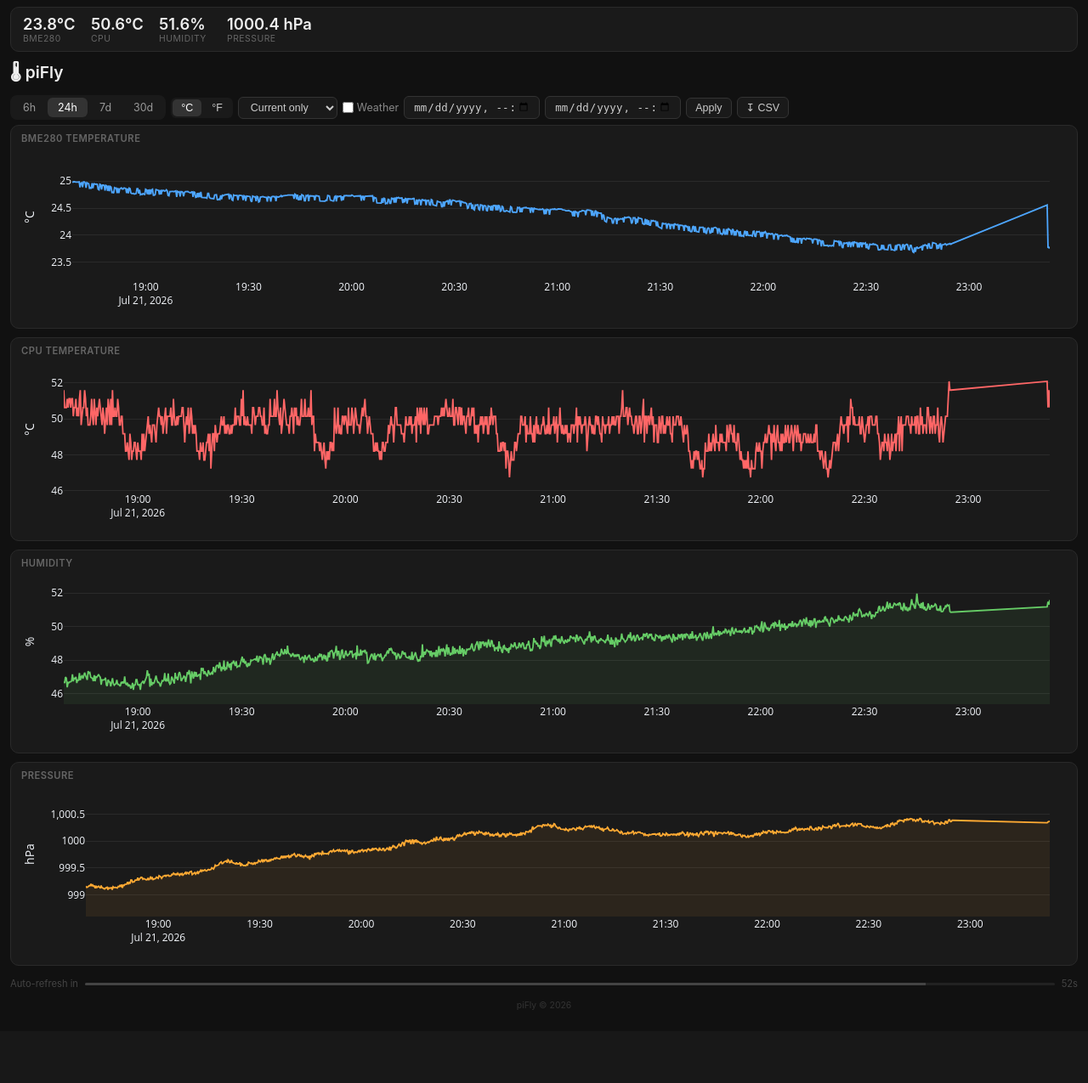
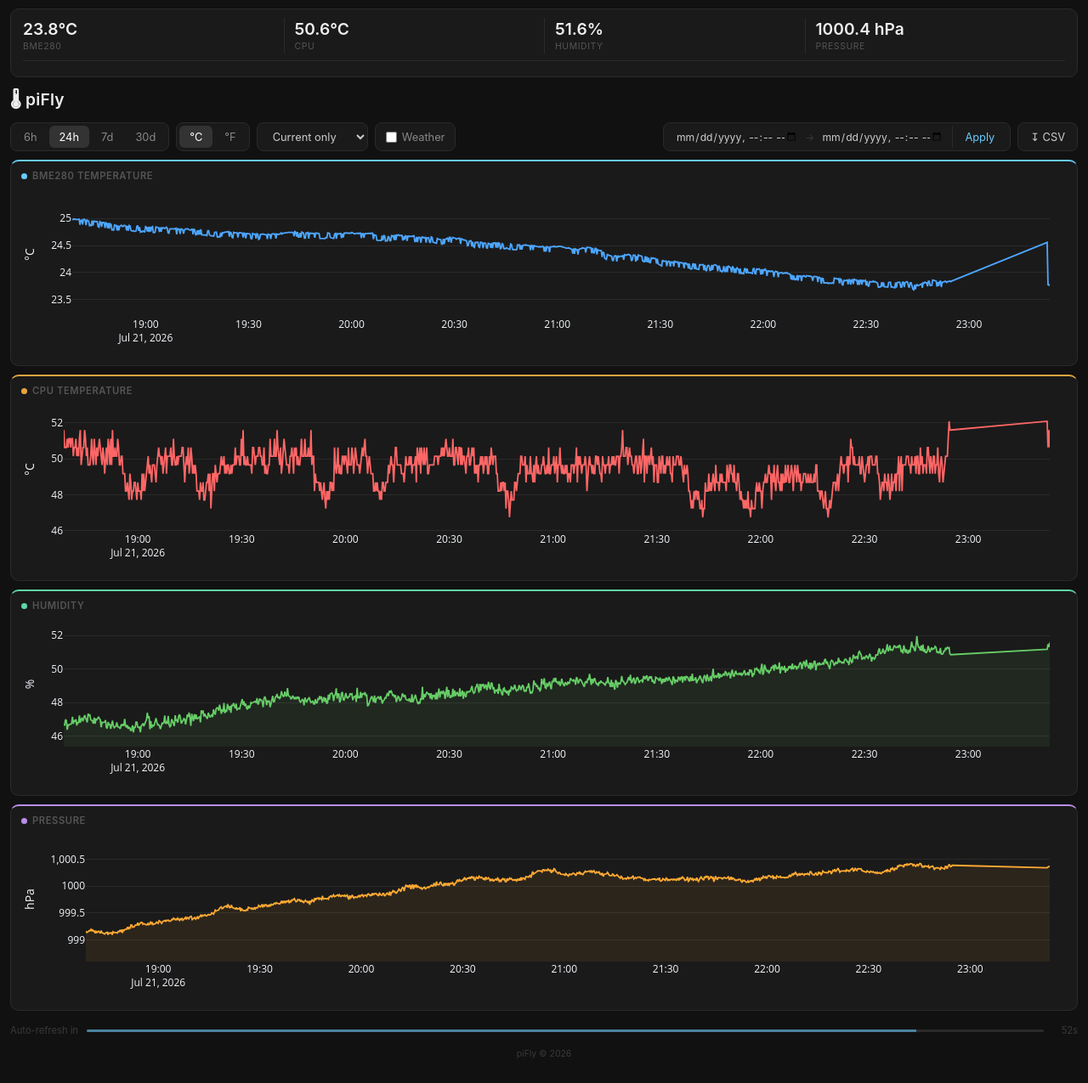
Before and after one commit to DarkBenky/piFly, a Flask app: page / in a window 1280 px wide. Shown: the whole page at 85% size. Before the commit the page ends 1189 px from the top, so only its background shows below. Run offline with Flask 3, Linux system fonts and the light colour scheme; data comes from the database, SQL or seed files in the repository; parts of the project's set-up code (start-up, migrations or seed data) failed here and were passed over; some libraries are stand-ins or nearby versions.

Commit message:
Refactor dashboard CSS with CSS custom properties, improve layout and accessibility

```diff
--- a/services/temperature/templates/dashboard.html
+++ b/services/temperature/templates/dashboard.html
@@ -9,78 +9,194 @@
   <script src="https://cdn.plot.ly/plotly-3.0.1.min.js"></script>
   <style>
     * { box-sizing: border-box; margin: 0; padding: 0; }
+
+    :root {
+      --bg: #111;
+      --panel: #1a1a1a;
+      --panel-hover: #232323;
+      --border: #2a2a2a;
+      --border-hover: #3a3a3a;
+      --text: #ccc;
+      --text-bright: #eee;
+      --text-dim: #888;
+      --text-faint: #555;
+      --text-ghost: #3a3a3a;
+      --accent: #6cf;
+
+      --radius: 8px;
+      --radius-sm: 6px;
+      --ctrl-h: 34px;
+      --gap: 8px;
+
+      --c-bme: #6cf;
+      --c-cpu: #e8a33d;
+      --c-hum: #5fd6a8;
+      --c-pres: #b98ee8;
+    }
+
     body {
       font-family: -apple-system, BlinkMacSystemFont, "Segoe UI", Roboto, sans-serif;
-      background: #111; color: #ccc; padding: 8px 12px 24px;
+      background: var(--bg); color: var(--text);
+      padding: 10px 12px 28px;
     }
-    a { color: #6cf; text-decoration: none; }
+    a { color: var(--accent); text-decoration: none; }
 
+    :focus-visible {
+      outline: 2px solid var(--accent);
+      outline-offset: 2px;
+      border-radius: var(--radius-sm);
+    }
+
+    /* ---------- banner ---------- */
     .banner {
-      display: flex; gap: 10px; flex-wrap: wrap; align-items: center;
-      background: #1a1a1a; border: 1px solid #2a2a2a;
-      border-radius: 10px; padding: 8px 14px; margin-bottom: 10px;
-      font-size: 0.85rem;
+      display: grid;
+      grid-template-columns: repeat(4, 1fr);
+      background: var(--panel); border: 1px solid var(--border);
+      border-radius: 10px; padding: 10px 14px; margin-bottom: 12px;
     }
-    .banner .item { display: flex; flex-direction: column; min-width: 70px; }
-    .banner .item .val { font-size: 1.15rem; font-weight: 600; color: #eee; }
-    .banner .item .lbl { font-size: 0.65rem; text-transform: uppercase; color: #666; letter-spacing: 0.5px; }
-    .banner .spacer { flex: 1; }
-    .banner .age { font-size: 0.7rem; color: #555; }
+    .banner .item {
+      display: flex; flex-direction: column; gap: 2px;
+      padding: 2px 12px;
+      border-left: 1px solid var(--border);
+    }
+    .banner .item:first-child { border-left: none; padding-left: 0; }
+    .banner .item .val { font-size: 1.2rem; font-weight: 600; color: var(--text-bright); line-height: 1.2; }
+    .banner .item .lbl { font-size: 0.65rem; text-transform: uppercase; color: var(--text-faint); letter-spacing: 0.6px; }
+    .banner .age {
+      grid-column: 1 / -1;
+      text-align: right; font-size: 0.68rem; color: var(--text-ghost);
+      margin-top: 8px; padding-top: 8px; border-top: 1px solid var(--border);
+    }
+    .banner .empty { grid-column: 1 / -1; color: var(--text-faint); font-size: 0.85rem; padding: 4px 0; }
 
+    /* ---------- topbar ---------- */
     .topbar {
       display: flex; align-items: baseline; justify-content: space-between;
-      flex-wrap: wrap; gap: 6px; margin-bottom: 6px;
+      flex-wrap: wrap; gap: 6px; margin-bottom: 8px;
     }
-    .topbar h1 { font-size: 1.2rem; font-weight: 600; color: #eee; }
+    .topbar h1 { font-size: 1.2rem; font-weight: 600; color: var(--text-bright); letter-spacing: 0.2px; }
 
+    /* ---------- toolbar ---------- */
     .toolbar {
-      display: flex; flex-wrap: wrap; gap: 6px; align-items: center;
-      margin: 8px 0 6px;
+      display: flex; flex-wrap: wrap; gap: var(--gap); align-items: center;
+      margin: 8px 0 10px;
     }
-    .toolbar nav {
-      display: flex; gap: 2px;
-      background: #1a1a1a; border-radius: 8px; padding: 3px;
+
+    /* every direct control shares the same height, radius and border */
+    .toolbar nav,
+    .toolbar .toggle,
+    .toolbar select,
+    .toolbar button,
+    .toolbar label.check,
+    .toolbar .range-group {
+      height: var(--ctrl-h);
+      box-sizing: border-box;
+      background: var(--panel);
+      border: 1px solid var(--border);
+      border-radius: var(--radius);
     }
+
+    .toolbar nav { display: flex; gap: 2px; padding: 3px; }
     .toolbar nav a {
-      color: #999; text-decoration: none; font-size: 0.78rem;
-      padding: 4px 12px; border-radius: 6px; transition: 0.15s; white-space: nowrap;
+      height: 100%; display: inline-flex; align-items: center;
+      color: var(--text-dim); text-decoration: none; font-size: 0.8rem;
+      padding: 0 12px; border-radius: var(--radius-sm); transition: background 0.15s, color 0.15s;
+      white-space: nowrap;
     }
-    .toolbar nav a:hover { color: #ddd; background: #2a2a2a; }
+    .toolbar nav a:hover { color: #ddd; background: var(--panel-hover); }
     .toolbar nav a.active { color: #fff; background: #333; }
 
-    .toolbar select, .toolbar button, .toolbar input {
-      padding: 4px 10px; background: #1a1a1a; color: #ccc;
-      border: 1px solid #333; border-radius: 6px; font-size: 0.78rem; cursor: pointer;
+    .toolbar select,
+    .toolbar button {
+      padding: 0 14px; color: var(--text); font-size: 0.8rem; font-family: inherit;
+      cursor: pointer; transition: background 0.15s, border-color 0.15s;
     }
-    .toolbar button:hover { background: #2a2a2a; }
-    .toolbar .toggle { display: flex; gap: 2px; background: #1a1a1a; border-radius: 6px; padding: 2px; }
+    .toolbar select:hover,
+    .toolbar button:hover { background: var(--panel-hover); border-color: var(--border-hover); }
+
+    .toolbar .toggle { display: flex; gap: 2px; padding: 3px; }
     .toolbar .toggle button {
-      border: none; padding: 3px 10px; border-radius: 5px; background: transparent;
+      height: 100%; border: none; padding: 0 12px; border-radius: var(--radius-sm);
+      background: transparent; color: var(--text-dim); font-size: 0.8rem;
     }
     .toolbar .toggle button.on { background: #333; color: #fff; }
-    .toolbar label { font-size: 0.78rem; color: #888; display: flex; align-items: center; gap: 4px; cursor: pointer; }
 
+    .toolbar label.check {
+      display: inline-flex; align-items: center; gap: 6px; padding: 0 12px;
+      font-size: 0.8rem; color: var(--text-dim); cursor: pointer; user-select: none;
+    }
+    .toolbar label.check input { accent-color: var(--accent); cursor: pointer; }
+
+    /* custom range: grouped into one pill so the two inputs + apply read as one control */
+    .toolbar .range-group {
+      display: flex; align-items: center; gap: 0; padding: 0 4px 0 12px;
+      overflow: hidden;
+    }
+    .toolbar .range-group .sep { color: var(--text-ghost); font-size: 0.75rem; padding: 0 6px; }
+    .toolbar .range-group input[type="datetime-local"] {
+      height: calc(var(--ctrl-h) - 8px);
+      background: transparent; color: var(--text); border: none;
+      font-size: 0.76rem; font-family: inherit; padding: 0 2px; width: 148px;
+    }
+    .toolbar .range-group button {
+      height: calc(var(--ctrl-h) - 8px); margin-left: 8px;
+      border: none; border-left: 1px solid var(--border); border-radius: 0;
+      padding: 0 14px; background: transparent; color: var(--accent); font-size: 0.8rem;
+    }
+    .toolbar .range-group button:hover { background: var(--panel-hover); }
+
+    .toolbar .csv-btn { display: inline-flex; align-items: center; gap: 6px; }
+
+    .toolbar .flex-spacer { flex: 1 1 auto; }
+
+    /* ---------- charts ---------- */
     .charts { display: flex; flex-direction: column; gap: 10px; }
     .card {
-      background: #1a1a1a; border: 1px solid #2a2a2a;
-      border-radius: 10px; padding: 8px 12px 4px;
+      background: var(--panel); border: 1px solid var(--border);
+      border-top: 2px solid var(--card-accent, var(--border));
+      border-radius: 10px; padding: 10px 12px 4px;
     }
+    .card.bme  { --card-accent: var(--c-bme); }
+    .card.cpu  { --card-accent: var(--c-cpu); }
+    .card.hum  { --card-accent: var(--c-hum); }
+    .card.pres { --card-accent: var(--c-pres); }
+
     .card-label {
+      display: flex; align-items: center; gap: 6px;
       font-size: 0.7rem; font-weight: 600; text-transform: uppercase;
-      letter-spacing: 0.5px; color: #666; margin-bottom: 2px;
+      letter-spacing: 0.6px; color: var(--text-faint); margin-bottom: 2px;
+    }
+    .card-label::before {
+      content: ""; width: 7px; height: 7px; border-radius: 50%;
+      background: var(--card-accent, var(--text-faint));
+      flex: 0 0 auto;
     }
     .card .chart { width: 100%; height: 210px; }
 
+    /* ---------- refresh bar ---------- */
     .refresh-bar {
-      display: flex; align-items: center; gap: 8px; margin-top: 14px;
-      font-size: 0.7rem; color: #444;
+      display: flex; align-items: center; gap: 10px; margin-top: 16px;
+      font-size: 0.7rem; color: var(--text-ghost);
     }
     .refresh-bar .bar {
-      flex: 1; height: 3px; background: #222; border-radius: 2px; overflow: hidden;
+      flex: 1; height: 3px; background: var(--border); border-radius: 2px; overflow: hidden;
     }
-    .refresh-bar .bar .fill { height: 100%; background: #444; transition: width 1s linear; }
+    .refresh-bar .bar .fill { height: 100%; background: var(--accent); opacity: 0.55; transition: width 1s linear; }
+    .refresh-bar #refresh-count { min-width: 30px; text-align: right; }
 
-    footer { text-align: center; font-size: 0.65rem; color: #333; margin-top: 12px; }
+    footer { text-align: center; font-size: 0.65rem; color: var(--text-ghost); margin-top: 14px; }
+
+    /* ---------- small screens ---------- */
+    @media (max-width: 520px) {
+      .banner { grid-template-columns: repeat(2, 1fr); row-gap: 10px; }
+      .banner .item:nth-child(3) { border-left: none; }
+      .toolbar { gap: 6px; }
+      .toolbar nav { flex: 1 1 100%; justify-content: space-between; }
+      .toolbar nav a { flex: 1; justify-content: center; }
+      .toolbar .range-group { flex: 1 1 100%; }
+      .toolbar .range-group input[type="datetime-local"] { flex: 1; width: auto; }
+      .toolbar select, .toolbar .toggle, .toolbar label.check, .toolbar .csv-btn { flex: 1 1 auto; }
+    }
   </style>
 </head>
 <body>
@@ -92,9 +208,8 @@
   <div class="item"><span class="val">{{ "%.1f"|format(latest.bme_humidity_pct) }}%</span><span class="lbl">Humidity</span></div>
   <div class="item"><span class="val">{{ "%.1f"|format(latest.bme_pressure_hpa) }} hPa</span><span class="lbl">Pressure</span></div>
   {% else %}
-  <div class="item"><span class="val">—</span><span class="lbl">No data yet</span></div>
+  <div class="empty">No data yet</div>
   {% endif %}
-  <div class="spacer"></div>
   <div class="age" id="banner-age"></div>
 </div>
 
@@ -115,34 +230,40 @@
     <button class="{% if unit == 'f' %}on{% endif %}" data-unit="f">°F</button>
   </div>
 
-  <select id="compare-sel" onchange="setCompare(this.value)">
+  <select id="compare-sel" onchange="setCompare(this.value)" aria-label="Compare against">
     <option value="" {% if not compare %}selected{% endif %}>Current only</option>
     <option value="yesterday" {% if compare == 'yesterday' %}selected{% endif %}>vs Yesterday</option>
     <option value="week" {% if compare == 'week' %}selected{% endif %}>vs Last Week</option>
   </select>
 
-  <label><input type="checkbox" id="weather-cb" onchange="setWeather(this.checked)" {% if weather == '1' %}checked{% endif %}>Weather</label>
+  <label class="check"><input type="checkbox" id="weather-cb" onchange="setWeather(this.checked)" {% if weather == '1' %}checked{% endif %}>Weather</label>
 
-  <input type="datetime-local" id="start" style="width:160px">
-  <input type="datetime-local" id="end" style="width:160px">
-  <button onclick="customRange()">Apply</button>
-  <button onclick="downloadCSV()">&#8615; CSV</button>
+  <div class="flex-spacer"></div>
+
+  <div class="range-group">
+    <input type="datetime-local" id="start" aria-label="Range start">
+    <span class="sep">&rarr;</span>
+    <input type="datetime-local" id="end" aria-label="Range end">
+    <button onclick="customRange()">Apply</button>
+  </div>
+
+  <button class="csv-btn" onclick="downloadCSV()">&#8615; CSV</button>
 </div>
 
 <div class="charts">
-  <div class="card">
+  <div class="card bme">
     <div class="card-label">BME280 Temperature</div>
     <div class="chart" id="chart-bme"></div>
   </div>
-  <div class="card">
+  <div class="card cpu">
     <div class="card-label">CPU Temperature</div>
     <div class="chart" id="chart-cpu"></div>
   </div>
-  <div class="card">
+  <div class="card hum">
     <div class="card-label">Humidity</div>
     <div class="chart" id="chart-hum"></div>
   </div>
-  <div class="card">
+  <div class="card pres">
     <div class="card-label">Pressure</div>
     <div class="chart" id="chart-pres"></div>
   </div>
@@ -187,7 +308,6 @@ setInterval(function() {
         '<div class="item"><span class="val">' + cpu.toFixed(1) + '°' + (u==="f"?"F":"C") + '</span><span class="lbl">CPU</span></div>' +
         '<div class="item"><span class="val">' + d.bme_humidity_pct.toFixed(1) + '%</span><span class="lbl">Humidity</span></div>' +
         '<div class="item"><span class="val">' + d.bme_pressure_hpa.toFixed(1) + ' hPa</span><span class="lbl">Pressure</span></div>' +
-        '<div class="spacer"></div>' +
         '<div class="age">updated just now</div>';
       document.getElementById("banner").innerHTML = html;
     });
```
